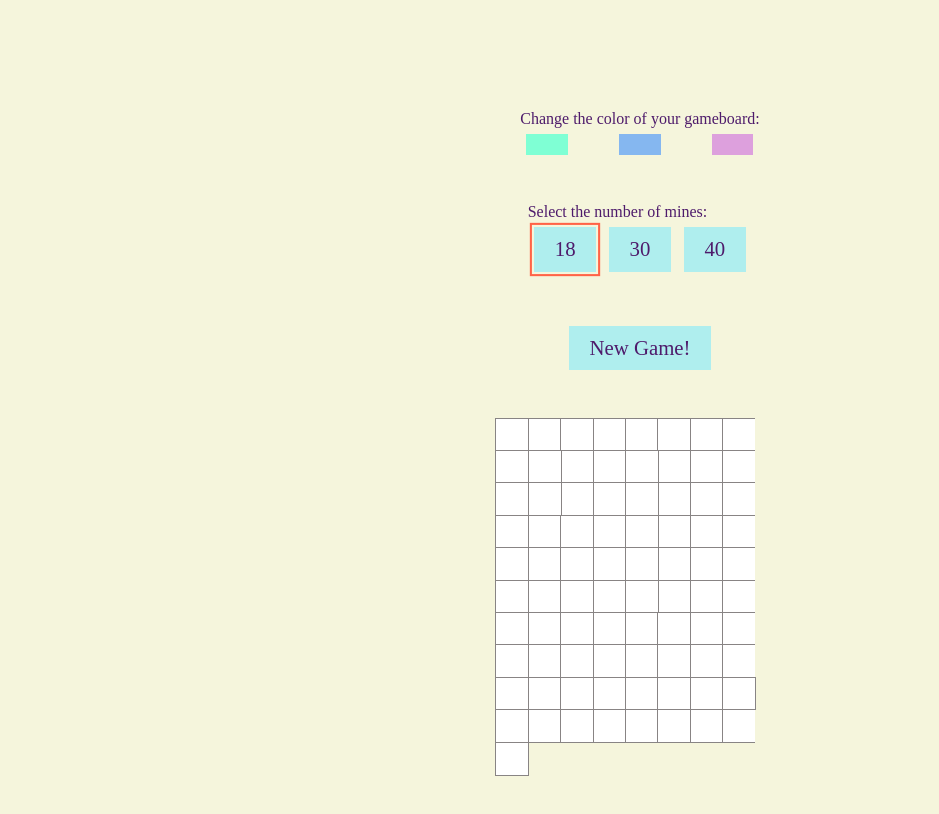
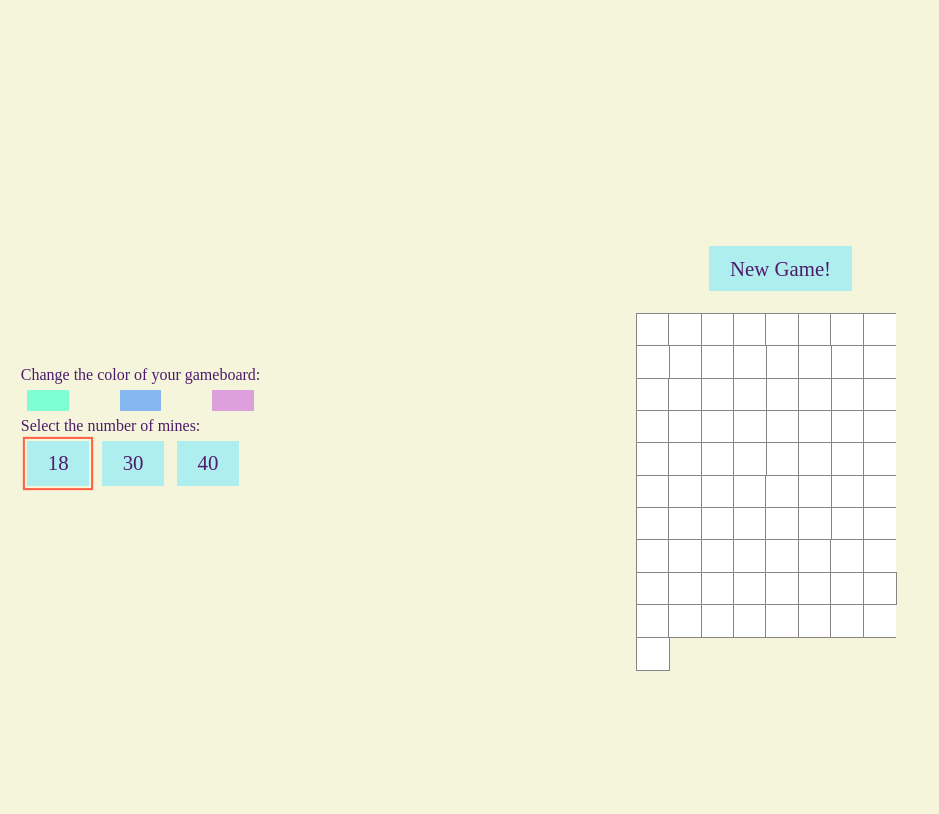
Before and after one commit to KseniaAK/Minesweeper, a React app: page / in a window 1280 px wide. Shown: the top 814 px of the page, without its empty margins (0-939 px from the left). Built offline with nearby package versions, Linux system fonts and the light colour scheme; the HTML template or start-up script is replaced by a standard one; a web font is replaced by a local one.

Commit message:
separate page into menu and game-space containers, move menu to the left of the gameboard

```diff
--- a/src/components/App.js
+++ b/src/components/App.js
@@ -1,8 +1,6 @@
 import React, { Component } from 'react'
-import ColorOptions from '../components/ColorOptions'
-import MineOptions from '../components/MineOptions'
-import Board from '../containers/Board'
-import NewGameButton from '../containers/NewGameButton'
+import Menu from '../components/Menu'
+import GameSpace from '../components/GameSpace'
 import styles from './styles/app.scss'
 import classNames from 'classnames/bind'
 
@@ -10,16 +8,14 @@ const cx = classNames.bind(styles)
 
 export default class App extends Component {
   componentDidMount() {
-    document.body.classList.add('app-body')
+    document.body.classList.add('body')
   }
 
   render() {
     return (
       <div className={cx('app')}>
-        <ColorOptions />
-        <MineOptions />
-        <NewGameButton />
-        <Board />
+        <Menu />
+        <GameSpace />
       </div>
     )
   }
--- /dev/null
+++ b/src/components/GameSpace.js
@@ -0,0 +1,15 @@
+import React from 'react'
+import NewGameButton from '../containers/NewGameButton'
+import Board from '../containers/Board'
+import styles from './styles/game-space.scss'
+
+const GameSpace = () => {
+  return (
+    <div className='game-space'>
+      <NewGameButton />
+      <Board />
+    </div>
+  )
+}
+
+export default GameSpace
--- /dev/null
+++ b/src/components/Menu.js
@@ -0,0 +1,16 @@
+import React from 'react'
+import ColorOptions from './ColorOptions.js'
+import MineOptions from './MineOptions.js'
+
+import styles from './styles/menu.scss'
+
+const Menu = () => {
+  return (
+    <div className='menu'>
+      <ColorOptions />
+      <MineOptions />
+    </div>
+  )
+}
+
+export default Menu
--- a/src/components/styles/app.scss
+++ b/src/components/styles/app.scss
@@ -2,16 +2,22 @@
 
 .app {
   display: flex;
-  flex-direction: column;
-  justify-content: space-around;
+  flex-direction: row;
+  justify-content: flex-start;
   align-items: center;
 
+  // all children should have a margin
   > * {
     margin: 1.3em;
   }
 }
 
-.app-body {
+#root {
+  height: 100vh;
+  width: 100vw;
+}
+
+.body {
   display: flex;
   flex-direction: column;
   justify-content: center;
--- /dev/null
+++ b/src/components/styles/game-space.scss
@@ -0,0 +1,9 @@
+@import '../../styles/variables';
+
+.game-space {
+  display: flex;
+  flex-direction: column;
+  justify-content: space-around;
+  align-items: center;
+  flex: 2;
+}
--- /dev/null
+++ b/src/components/styles/menu.scss
@@ -0,0 +1,9 @@
+@import '../../styles/variables';
+
+.menu {
+  display: flex;
+  flex-direction: column;
+  justify-content: center;
+  align-items: flex-start;
+  height: 100vh;
+}
--- a/src/containers/styles/board.scss
+++ b/src/containers/styles/board.scss
@@ -4,7 +4,7 @@
   display: flex;
   flex-wrap: wrap;
   border: none;
-  margin: 0;
+  margin: 1em;
 
   // current board is 9x9 squares, 2em by 2em each square
   width: 18em;
```
